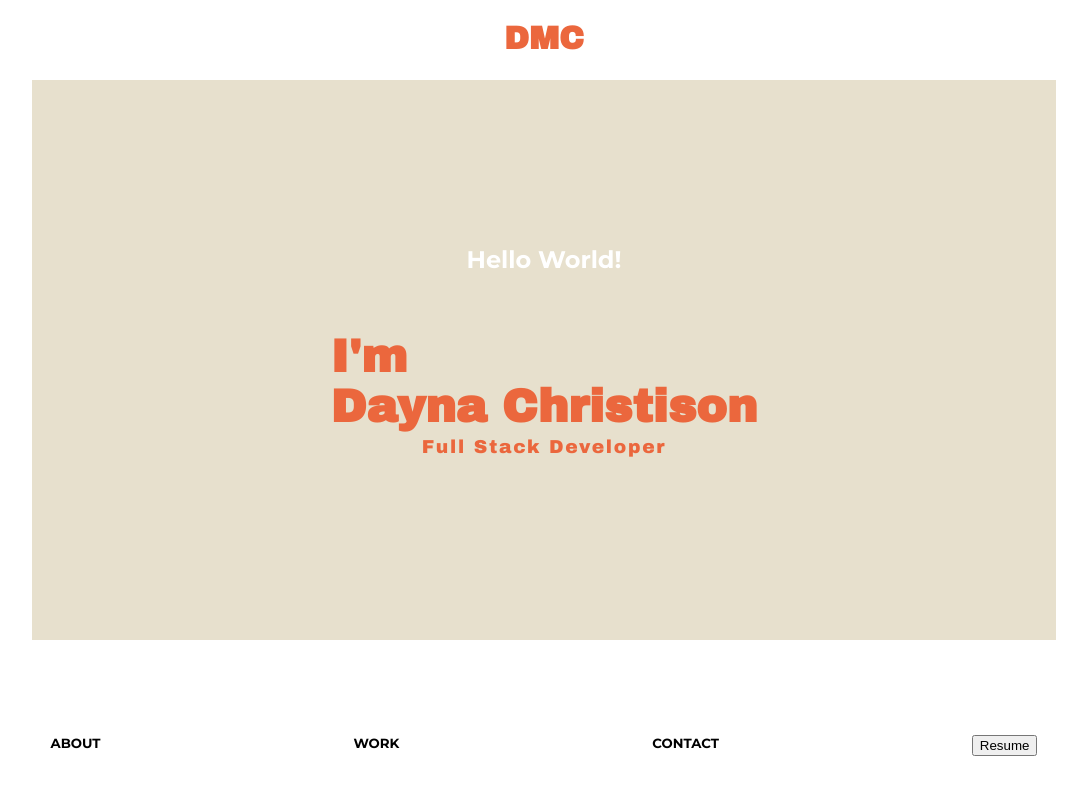
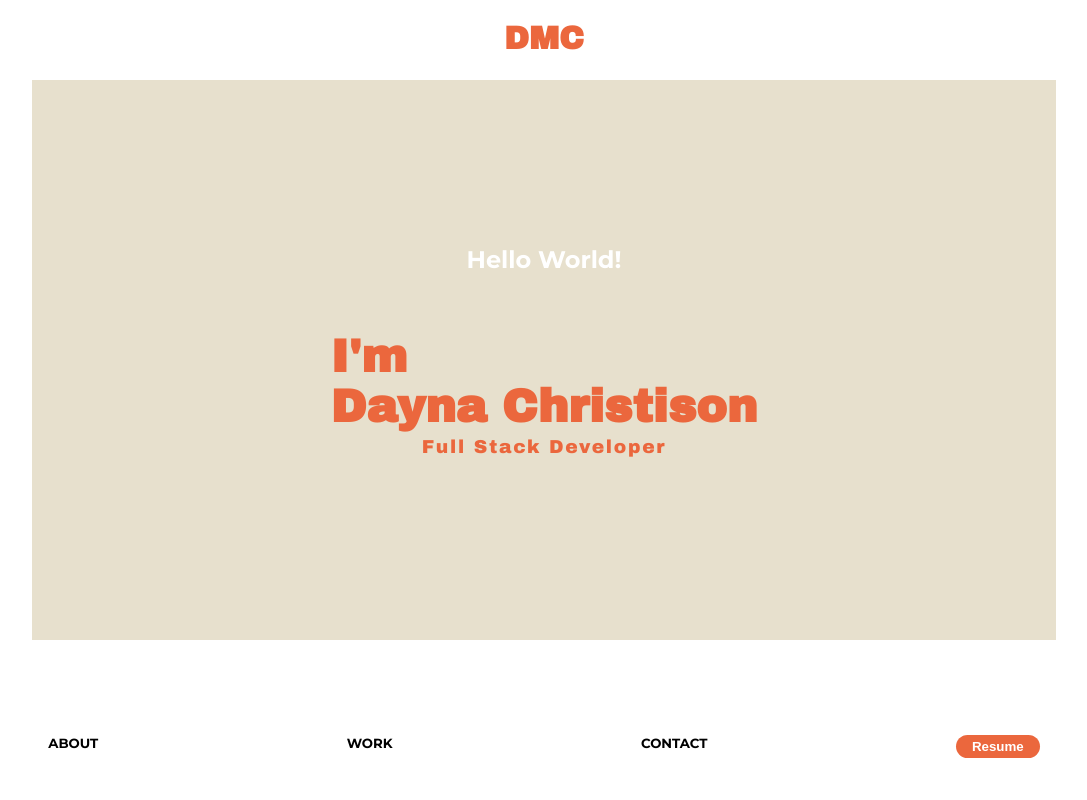
Before and after one commit to runnndmc/dmc-portfolio, a React (Create React App) app: page / in a window 1280 px wide. Shown: the top 800 px of the page, without its empty margins (96-1183 px from the left). Built offline with nearby package versions, Linux system fonts and the light colour scheme; a web font is replaced by a local one.

Commit message:
button styling

```diff
--- a/src/App.css
+++ b/src/App.css
@@ -87,6 +87,16 @@
    margin: 20px;
    margin-top: 15px;
  }
+button{
+background-color: #EB673D;
+border-radius: 2em;
+color: #FFFFFF;
+text-decoration: none;
+font-weight: 700;
+padding: 0.3em 1.2em;
+box-sizing: border-box;
+border: none;
+}
  #home{
   padding-bottom: 100px;
   display: block;
```
